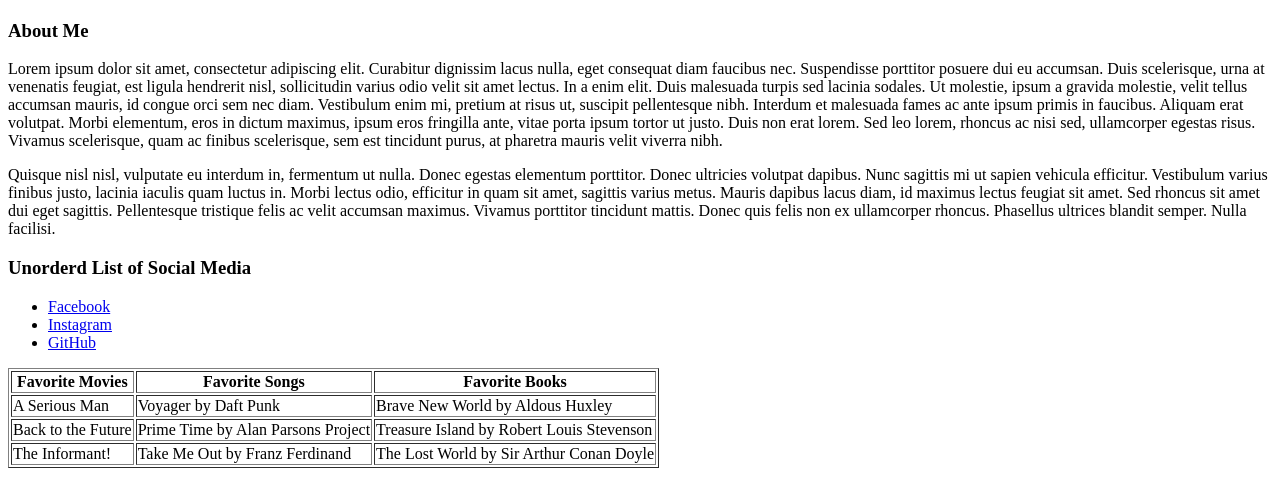
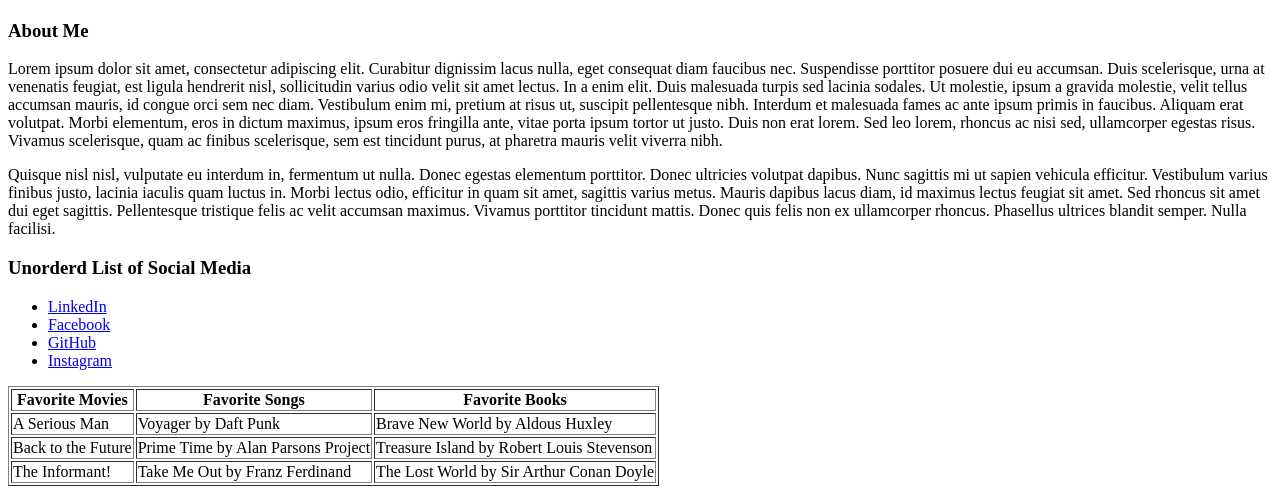
Before and after one commit to mhchopade/mhchopade.github.io, a plain HTML site: page index.html in a window 1280 px wide. Shown: the part 383-877 px from the top of the page. Drawn offline with Linux system fonts and the light colour scheme.

Commit message:
Update index.html

```diff
--- a/index.html
+++ b/index.html
@@ -21,9 +21,10 @@
     <!-- Unordered List -->
     <H3>Unorderd List of Social Media</H3>
     <ul>
+        <li><a href="https://www.linkedin.com/in/michael-chopade-342a92166/" target="_blank">LinkedIn</a></li>
         <li><a href="https://www.facebook.com/mchopade" target="_blank">Facebook</a></li>
+        <li><a href="https://github.com/mhchopade" target="_blank">GitHub</a></li>
         <li><a href="https://www.instagram.com/obsoletemanofscience/" target="_blank">Instagram</a></li>
-        <li><a href="https://github.com/mhchopade" target="_blank">GitHub</a></li>
     </ul>
 
     <table border="1">
```
